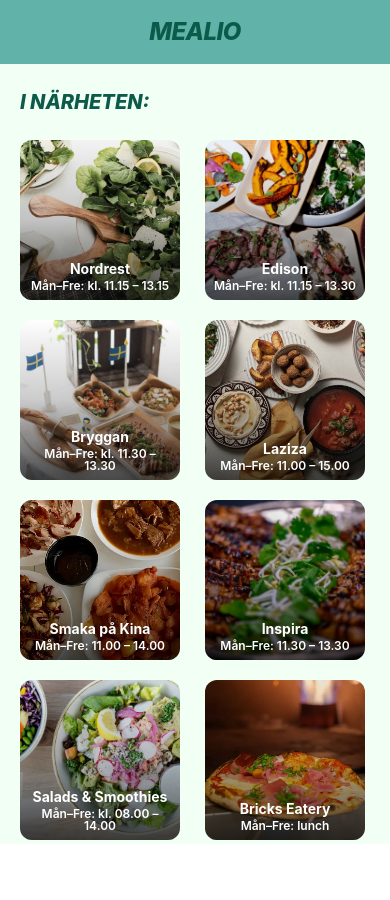
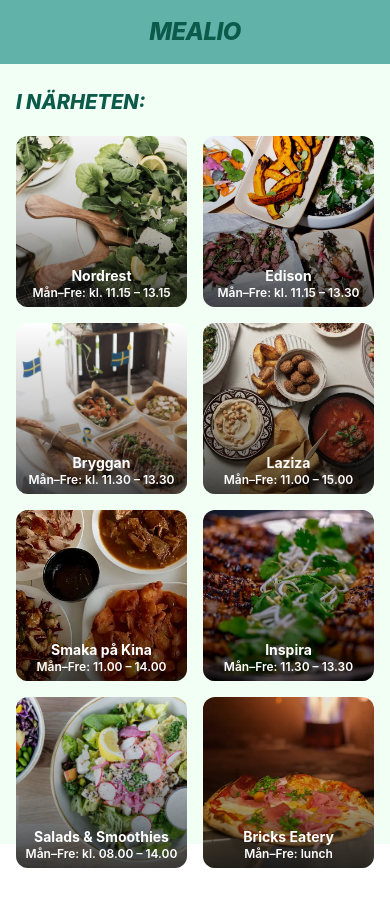
Before and after one commit to benjamin-burton7/Mealio, a React (Vite) app in the folder mealio.client/: page / in a window 390 px wide. Before the commit the page ends 844 px from the top, so only its background shows below. Built offline with nearby package versions, Linux system fonts and the light colour scheme.

Commit message:
Changed so that the design is responsive to different mobiles.

```diff
--- a/mealio.client/src/components/ActivityCard.tsx
+++ b/mealio.client/src/components/ActivityCard.tsx
@@ -13,8 +13,8 @@
   return (
     <div
       onClick={() => navigate(`/restaurant/${id}`)}
-      className="relative h-40 w-40 overflow-hidden rounded-xl cursor-pointer active:scale-95 transition-transform"
-    >
+      className="relative aspect-square w-full overflow-hidden rounded-xl cursor-pointer active:scale-95 transition-transform">
+
       <img src={image} alt={title} className="h-full w-full object-cover" />
       <div className="absolute inset-0 bg-gradient-to-t from-black/70 via-black/20 to-transparent" />
       <div className="absolute inset-x-2 bottom-2 text-white text-center">
--- a/mealio.client/src/pages/Home.tsx
+++ b/mealio.client/src/pages/Home.tsx
@@ -6,37 +6,37 @@
     <div className="min-h-screen bg-[#F1FFF5]">
       <Header />
 
-      <main className="px-5 pt-6">
-        <h2 className="mb-6 text-xl font-extrabold uppercase italic text-[#0B5A4A]">
+      <main className="w-full px-4 pt-6 pb-8">
+        <h2 className="mb-5 text-xl font-extrabold uppercase italic text-[#0B5A4A]">
           I NÄRHETEN:
         </h2>
 
-        <div className="grid grid-cols-2 gap-5">
+        <div className="grid grid-cols-2 gap-4">
           <ActivityCard
             title="Nordrest"
             schedule="Mån–Fre: kl. 11.15 – 13.15"
-            image="/nordrest.webp"
+            image="/Nordrest.webp"
             id="nordrest"
           />
 
           <ActivityCard
             title="Edison"
             schedule="Mån–Fre: kl. 11.15 – 13.30"
-            image="/edison.webp"
+            image="/Edison.webp"
             id="edison"
           />
 
           <ActivityCard
             title="Bryggan"
             schedule="Mån–Fre: kl. 11.30 – 13.30"
-            image="/bryggan.jpg"
+            image="/Bryggan.jpg"
             id="bryggan"
           />
 
           <ActivityCard
             title="Laziza"
             schedule="Mån–Fre: 11.00 – 15.00"
-            image="/laziza.jpg"
+            image="/Laziza.jpg"
             id="laziza"
           />
 
--- a/mealio.client/src/pages/RestaurantMenu.tsx
+++ b/mealio.client/src/pages/RestaurantMenu.tsx
@@ -15,17 +15,17 @@
 > = {
   edison: {
     name: "Edison",
-    image: "/edison.webp",
+    image: "/Edison.webp",
     schedule: "Mån–Fre: kl. 11.15 – 13.30",
   },
   nordrest: {
     name: "Nordrest",
-    image: "/nordrest.webp",
+    image: "/Nordrest.webp",
     schedule: "Mån–Fre: kl. 11.15 – 13.15",
   },
   bryggan: {
     name: "Bryggan Kök & Cafe",
-    image: "/bryggan.jpg",
+    image: "/Bryggan.jpg",
     schedule: "Mån–Fre: kl. 11.30 – 13.30",
   },
   laziza: {
@@ -57,15 +57,15 @@
 
 function MenuItemCard({ item }: { item: DishDto }) {
   return (
-    <div className="flex items-start justify-between rounded-xl bg-white px-4 py-3 shadow-sm">
-      <div>
+    <div className="flex w-full items-start justify-between gap-3 rounded-xl bg-white px-4 py-3 shadow-sm">
+      <div className="min-w-0">
         <p className="text-xs font-bold text-[#61B3AA]">{item.category}</p>
 
         <p className="mt-0.5 text-sm font-bold text-[#0B5A4A]">{item.dish}</p>
       </div>
 
       {item.price && (
-        <p className="ml-4 shrink-0 text-sm font-extrabold text-[#0B5A4A]">
+        <p className="shrink-0 text-sm font-extrabold text-[#0B5A4A]">
           {item.price}
         </p>
       )}
@@ -156,7 +156,7 @@
     <div className="min-h-screen bg-[#F1FFF5]">
       <Header />
 
-      <main className="px-5 pt-6 pb-10">
+      <main className="w-full px-4 pt-6 pb-8">
         <button
           onClick={() => navigate(-1)}
           className="mb-5 flex items-center gap-1 text-sm font-semibold text-[#0B5A4A]"
@@ -164,7 +164,7 @@
           ← Tillbaka
         </button>
 
-        <div className="relative h-44 w-full overflow-hidden rounded-2xl mb-2">
+        <div className="relative h-44 w-full overflow-hidden rounded-2xl mb-3">
           <img
             src={restaurant.image}
             alt={restaurant.name}
```
